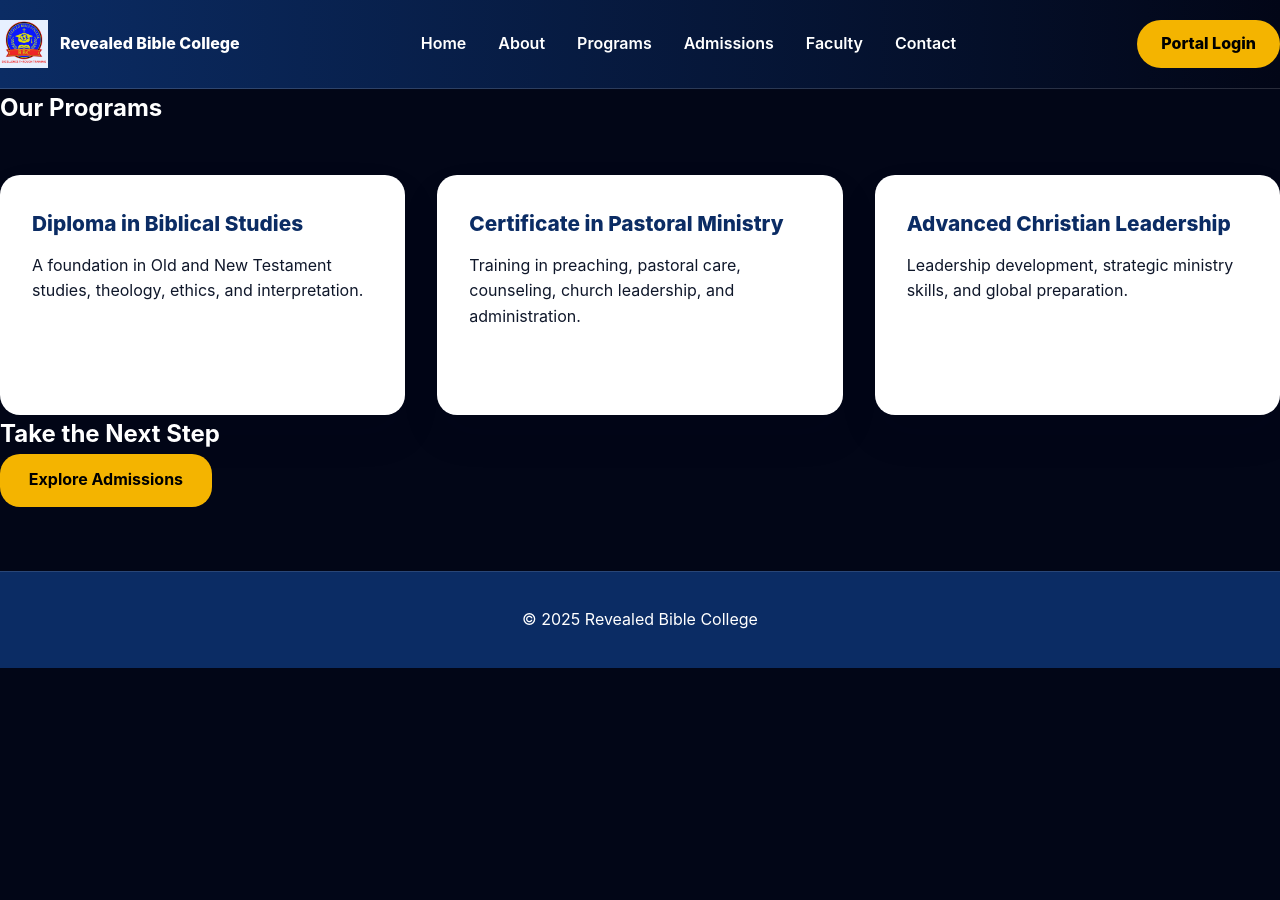
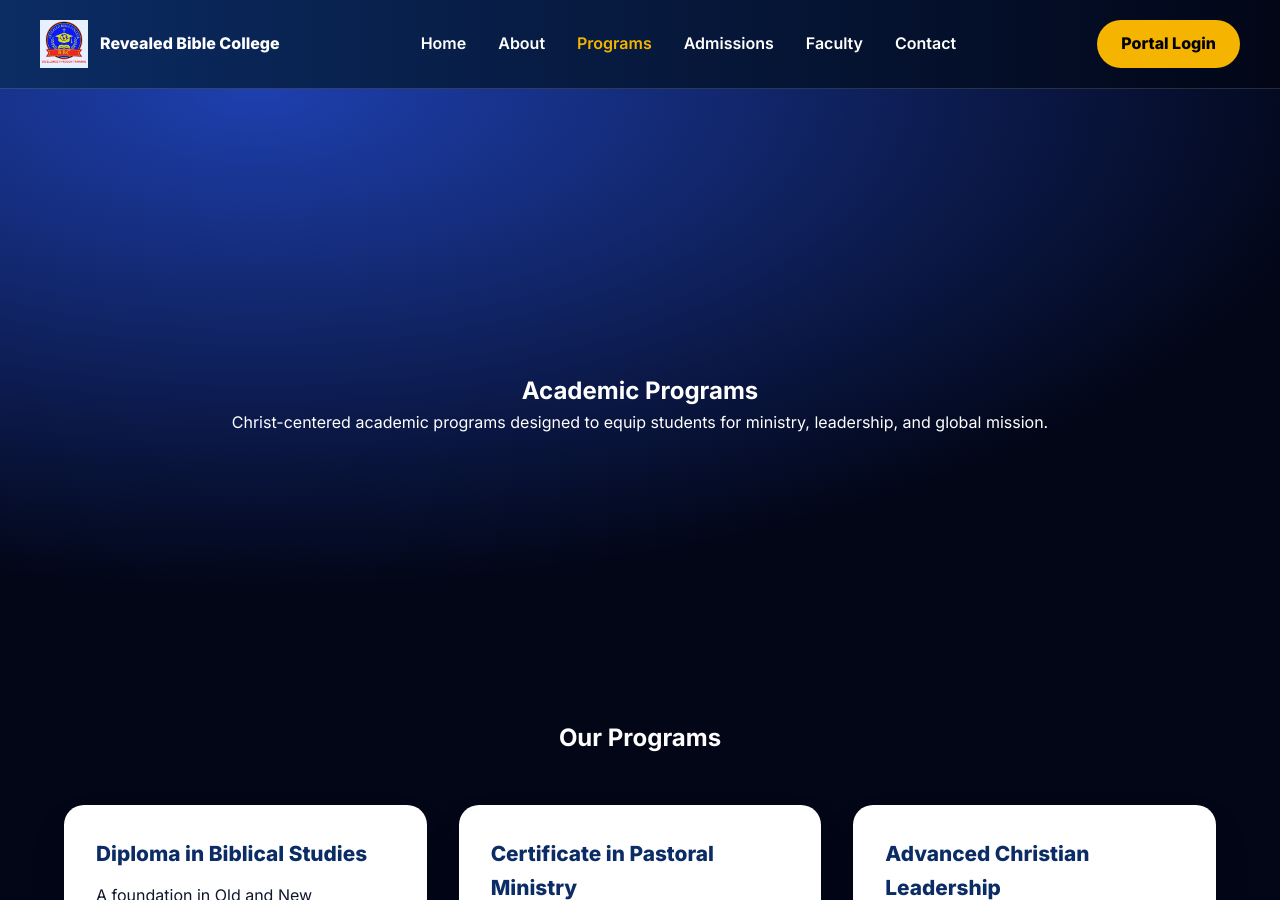
Before and after one commit to WillieKM/my-student-portal, a Jekyll site: the page programs.html, which Jekyll copies as it is, in a window 1280 px wide and 900 px high. Built offline with Jekyll 4.4.1, drawn with Linux system fonts in a browser that asks for light colours; some of the changed text lies outside the part shown.

Commit message:
Update programs.html

```diff
--- a/programs.html
+++ b/programs.html
@@ -1,37 +1,112 @@
----
-layout: default
-page_hero_title: Academic Programs
-page_hero_subtitle: Christ-centered academic programs designed to equip students
-                    for ministry, leadership, and global mission.
----
+<!DOCTYPE html>
+<html lang="en">
+<head>
+  <meta charset="UTF-8" />
+  <meta name="viewport" content="width=device-width, initial-scale=1.0" />
+  <title>Programs | Revealed Bible College</title>
 
+  <meta name="description" content="Explore Christ-centered academic programs at Revealed Bible College designed to equip students for ministry, leadership, and global mission.">
+
+  <link href="https://fonts.googleapis.com/css2?family=Inter:wght@400;500;600;700;800&display=swap" rel="stylesheet">
+  <link rel="stylesheet" href="assets/css/style.css">
+</head>
+
+<body>
+
+<!-- ================= HEADER ================= -->
+<header class="site-header">
+  <div class="nav container">
+
+    <a class="brand" href="index.html">
+      <img src="logo.png" alt="Revealed Bible College Logo">
+      <span>Revealed Bible College</span>
+    </a>
+
+    <nav class="nav-links">
+      <a href="index.html">Home</a>
+      <a href="about.html">About</a>
+      <a href="programs.html" class="active">Programs</a>
+      <a href="admissions.html">Admissions</a>
+      <a href="faculty.html">Faculty</a>
+      <a href="contact.html">Contact</a>
+    </nav>
+
+    <a href="login.html" class="nav-cta">Portal Login</a>
+  </div>
+</header>
+
+
+<!-- ================= HERO ================= -->
+<section class="hero hero-page">
+  <div class="container text-center">
+    <h1 class="page-title">Academic Programs</h1>
+    <div class="hero-divider"></div>
+    <p class="hero-lead">
+      Christ-centered academic programs designed to equip students for ministry,
+      leadership, and global mission.
+    </p>
+  </div>
+</section>
+
+
+<!-- ================= PROGRAMS LIST ================= -->
 <section class="section-white">
-  <div class="section-inner">
+  <div class="section-inner container">
 
-    <h2 class="hero-center">Our Programs</h2>
+    <h2 class="text-center" style="margin-bottom: 2rem;">Our Programs</h2>
 
     <div class="program-list">
 
       <a href="/biblical-studies.html" class="program-card">
         <h3>Diploma in Biblical Studies</h3>
-        <p>A foundation in Old and New Testament studies, theology, ethics, and interpretation.</p>
+        <p>
+          A foundation in Old and New Testament studies, theology, ethics,
+          and biblical interpretation to ground students in Scripture.
+        </p>
       </a>
 
       <a href="/pastoral-ministry.html" class="program-card">
         <h3>Certificate in Pastoral Ministry</h3>
-        <p>Training in preaching, pastoral care, counseling, church leadership, and administration.</p>
+        <p>
+          Training in preaching, pastoral care, counseling, church leadership,
+          and ministry administration for local and global service.
+        </p>
       </a>
 
       <a href="/christian-leadership.html" class="program-card">
         <h3>Advanced Christian Leadership</h3>
-        <p>Leadership development, strategic ministry skills, and global preparation.</p>
+        <p>
+          Leadership development, strategic ministry training, and preparation
+          for cross-cultural and marketplace ministry.
+        </p>
       </a>
 
     </div>
   </div>
 </section>
 
-<section class="cta-bottom">
-  <h2>Take the Next Step</h2>
-  <a href="/admissions.html" class="btn-primary">Explore Admissions</a>
+
+<!-- ================= CTA BOTTOM ================= -->
+<section class="light-section text-center">
+  <div class="container">
+
+    <h2 style="margin-bottom: 1rem;">Take the Next Step</h2>
+    <p style="max-width: 700px; margin: 0 auto 2rem;">
+      If you feel called to pursue theological study, ministry preparation, or Christian leadership,
+      we invite you to begin the enrollment process.
+    </p>
+
+    <a href="admissions.html" class="btn-primary">Explore Admissions</a>
+  </div>
 </section>
+
+
+<!-- ================= FOOTER ================= -->
+<footer class="site-footer">
+  <div class="container">
+    © 2025 Revealed Bible College · All Rights Reserved
+  </div>
+</footer>
+
+</body>
+</html>
```
